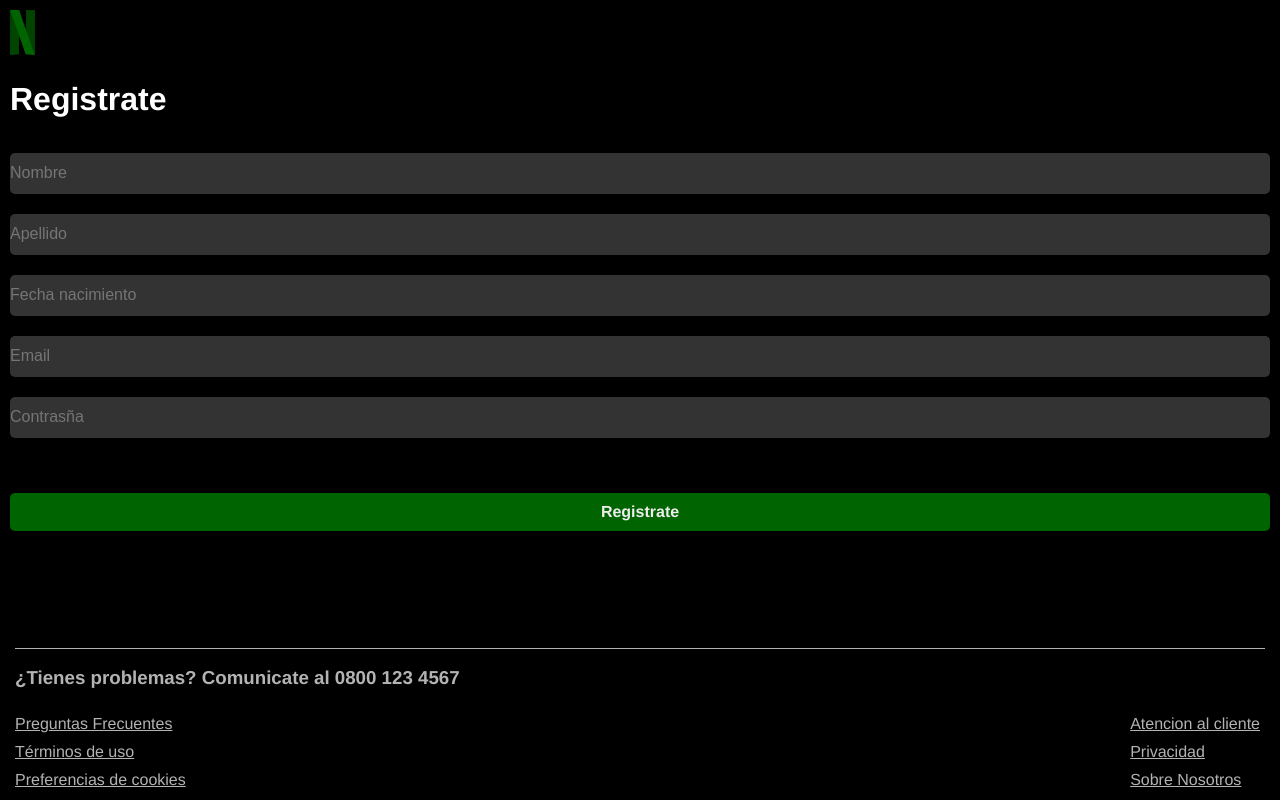
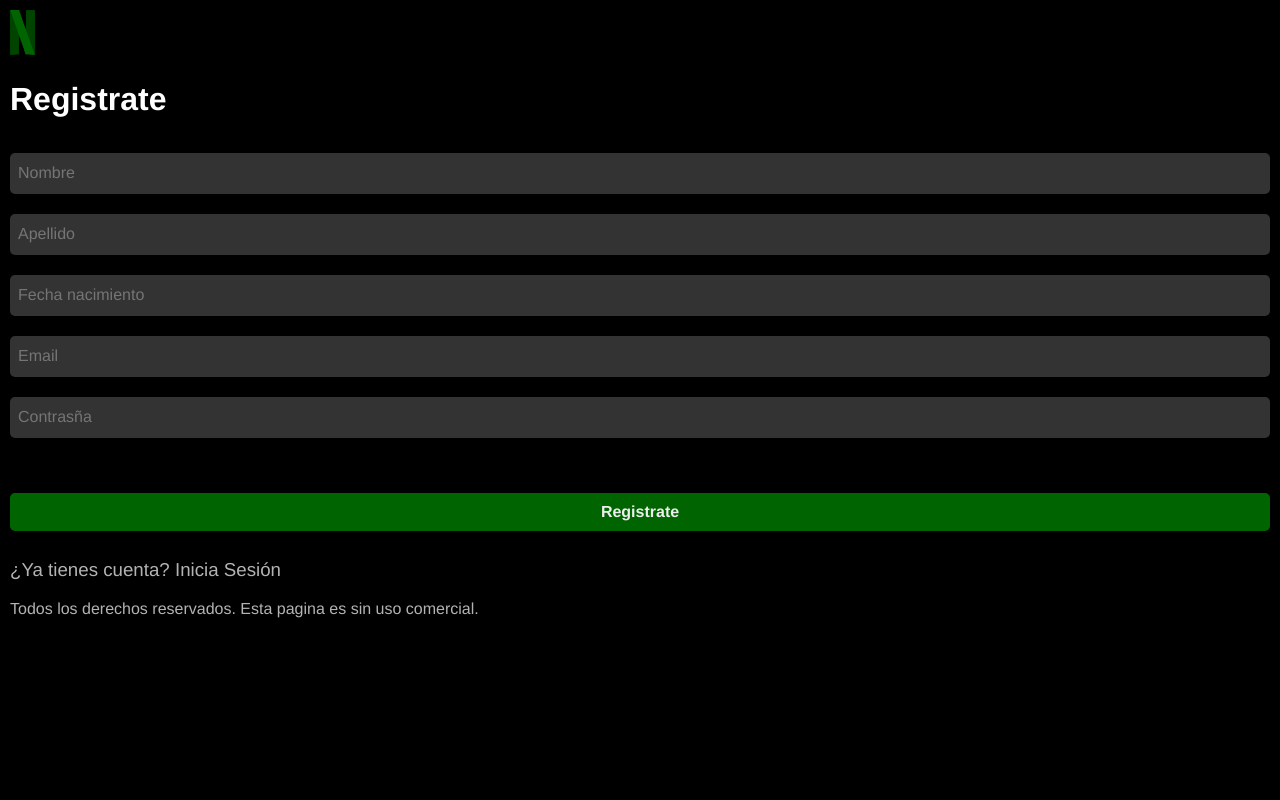
Before and after one commit to MatiasGutierrez02/Green-Netflix, a Nuxt app: page /singUp in a window 1280 px wide. Shown: the top 800 px of the page. Built offline with nearby package versions, Linux system fonts and the light colour scheme.

Commit message:
Adding links in login and sing up

```diff
--- a/assets/styles/index.css
+++ b/assets/styles/index.css
@@ -74,3 +74,13 @@
   margin-top: 25px;
 
 }
+.login-link {
+  font-weight: 300;
+  color: #b3b3b3;
+
+}
+.redirect-link {
+  text-decoration: none;
+  color: #b3b3b3;
+  font-weight: 500;
+}
--- a/assets/styles/login.css
+++ b/assets/styles/login.css
@@ -46,3 +46,7 @@
     font-weight: 100;
     color: #b3b3b3;
 }
+input::placeholder{
+    font-family: Netflix Sans,Helvetica Neue,Segoe UI,Roboto,Ubuntu,sans-serif;
+    padding-left: 8px;
+}
--- a/assets/styles/singup.css
+++ b/assets/styles/singup.css
@@ -33,7 +33,7 @@
     font-size: 1em;
     font-weight: 700;
     padding: 10px;
-    margin: 55px 0 117px;
+    margin: 55px 0 10px;
     background-color: #006400;
     border: none;
     color: #ededed;
@@ -46,3 +46,12 @@
     font-weight: 100;
     color: #b3b3b3;
 }
+.login-link {
+    font-weight: 300;
+    color: #b3b3b3;
+
+}
+input::placeholder{
+    font-family: Netflix Sans,Helvetica Neue,Segoe UI,Roboto,Ubuntu,sans-serif;
+    padding-left: 8px;
+}
--- a/pages/login.vue
+++ b/pages/login.vue
@@ -8,7 +8,7 @@
 
       <div class="inputs-container">
         <input v-model="user.email" type="text" placeholder="Email" class="login-input">
-        <input v-model="user.password" type="text" placeholder="Contrasña" class="login-input">
+        <input v-model="user.password" type="password" placeholder="Contrasña" class="login-input">
       </div>
 
 
--- a/pages/singUp.vue
+++ b/pages/singUp.vue
@@ -11,13 +11,16 @@
         <input v-model="newUser.lastName" type="text" placeholder="Apellido" class="singup-input">
         <input v-model="newUser.birthday" type="text" placeholder="Fecha nacimiento" class="singup-input">
         <input v-model="newUser.email" type="text" placeholder="Email" class="singup-input">
-        <input v-model="newUser.password" type="text" placeholder="Contrasña" class="singup-input">
+        <input v-model="newUser.password" type="password" placeholder="Contrasña" class="singup-input">
       </div>
 
 
       <button class="button-singup" @click="register">
         Registrate
       </button>
+
+      <h3 class="login-link">¿Ya tienes cuenta? <nuxt-link class="redirect-link" to="/login">Inicia Sesión</nuxt-link></h3>
+      <h4>Todos los derechos reservados. Esta pagina es sin uso comercial.</h4>
   </div>
 </template>
 
```
